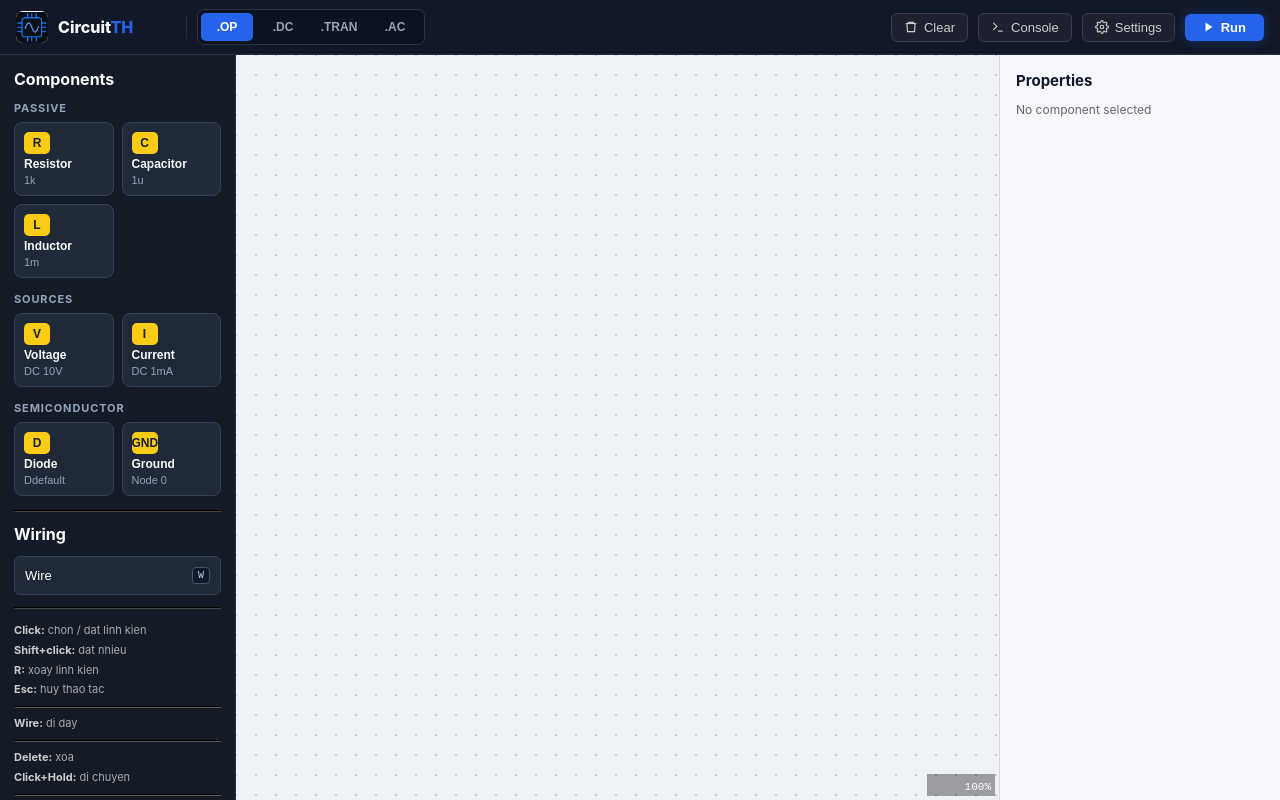
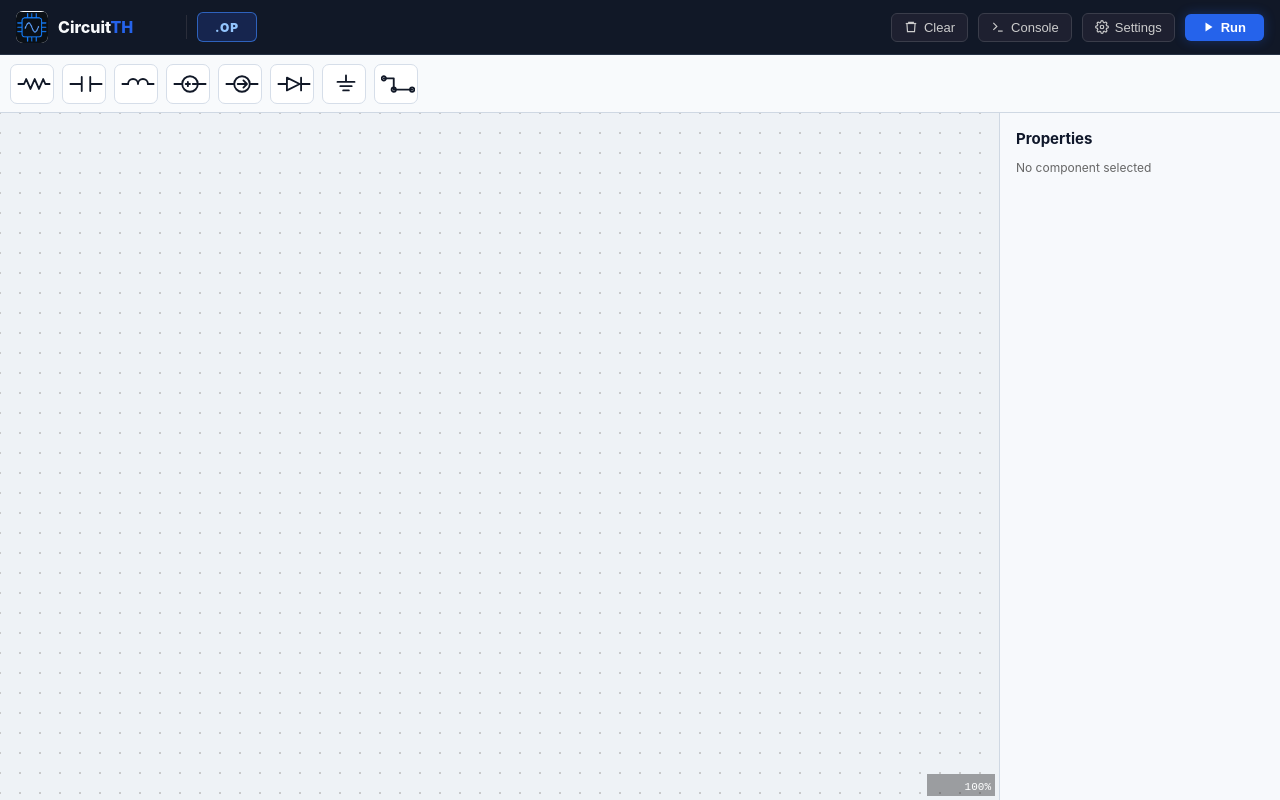
Before and after one commit to pong-Nguyen/CircuitTH, a React (Vite) app: page / in a window 1280 px wide. Built offline with nearby package versions, Linux system fonts and the light colour scheme.

Commit message:
Add files via upload

```diff
--- a/src/App.tsx
+++ b/src/App.tsx
@@ -165,9 +165,9 @@ export default function App() {
         onClear={clearSchematic}
       />
 
+      <Sidebar selectedTool={selectedTool} setSelectedTool={setSelectedTool} />
+
       <div className="content">
-        <Sidebar selectedTool={selectedTool} setSelectedTool={setSelectedTool} />
-
         <div className="main">
           <div style={{ flex: 1, minHeight: 0, display: 'flex', flexDirection: 'column', position: 'relative' }}>
             <div style={{ flex: 1, minHeight: 0, display: 'flex' }}>
--- a/src/components/Sidebar.tsx
+++ b/src/components/Sidebar.tsx
@@ -3,84 +3,108 @@ interface Props {
   setSelectedTool: (tool: string | null) => void;
 }
 
-const componentGroups = [
-  {
-    title: 'Passive',
-    items: [
-      { type: 'R', name: 'Resistor', hint: '1k' },
-      { type: 'C', name: 'Capacitor', hint: '1u' },
-      { type: 'L', name: 'Inductor', hint: '1m' },
-    ],
-  },
-  {
-    title: 'Sources',
-    items: [
-      { type: 'V', name: 'Voltage', hint: 'DC 10V' },
-      { type: 'I', name: 'Current', hint: 'DC 1mA' },
-    ],
-  },
-  {
-    title: 'Semiconductor',
-    items: [
-      { type: 'D', name: 'Diode', hint: 'Ddefault' },
-      { type: 'GND', name: 'Ground', hint: 'Node 0' },
-    ],
-  },
+type ToolId = 'R' | 'C' | 'L' | 'V' | 'I' | 'D' | 'GND' | 'wire';
+
+const tools: Array<{ type: ToolId; name: string; shortcut?: string }> = [
+  { type: 'R', name: 'Resistor' },
+  { type: 'C', name: 'Capacitor' },
+  { type: 'L', name: 'Inductor' },
+  { type: 'V', name: 'Voltage Source' },
+  { type: 'I', name: 'Current Source' },
+  { type: 'D', name: 'Diode' },
+  { type: 'GND', name: 'Ground' },
+  { type: 'wire', name: 'Wire', shortcut: 'W' },
 ];
 
+function ToolIcon({ type }: { type: ToolId }) {
+  if (type === 'R') {
+    return (
+      <svg viewBox="0 0 48 32" aria-hidden="true">
+        <path d="M2 16h8l3-7 6 14 6-14 6 14 6-14 3 7h6" />
+      </svg>
+    );
+  }
+
+  if (type === 'C') {
+    return (
+      <svg viewBox="0 0 48 32" aria-hidden="true">
+        <path d="M2 16h16M30 16h16M18 6v20M30 6v20" />
+      </svg>
+    );
+  }
+
+  if (type === 'L') {
+    return (
+      <svg viewBox="0 0 48 32" aria-hidden="true">
+        <path d="M2 16h8M38 16h8" />
+        <path d="M10 16a7 7 0 0 1 14 0M24 16a7 7 0 0 1 14 0" />
+      </svg>
+    );
+  }
+
+  if (type === 'V') {
+    return (
+      <svg viewBox="0 0 48 32" aria-hidden="true">
+        <path d="M2 16h10M36 16h10" />
+        <circle cx="24" cy="16" r="11" />
+        <path d="M18 16h6M21 13v6M28 16h5" />
+      </svg>
+    );
+  }
+
+  if (type === 'I') {
+    return (
+      <svg viewBox="0 0 48 32" aria-hidden="true">
+        <path d="M2 16h10M36 16h10" />
+        <circle cx="24" cy="16" r="11" />
+        <path d="M18 16h12M26 11l5 5-5 5" />
+      </svg>
+    );
+  }
+
+  if (type === 'D') {
+    return (
+      <svg viewBox="0 0 48 32" aria-hidden="true">
+        <path d="M2 16h12M34 16h12M14 7v18l18-9-18-9ZM34 7v18" />
+      </svg>
+    );
+  }
+
+  if (type === 'GND') {
+    return (
+      <svg viewBox="0 0 48 32" aria-hidden="true">
+        <path d="M24 4v9M12 13h24M16 19h16M20 25h8" />
+      </svg>
+    );
+  }
+
+  return (
+    <svg viewBox="0 0 48 32" aria-hidden="true">
+      <path d="M4 8h14v16h26" />
+      <circle cx="4" cy="8" r="3" />
+      <circle cx="18" cy="24" r="3" />
+      <circle cx="44" cy="24" r="3" />
+    </svg>
+  );
+}
+
 export default function Sidebar({ selectedTool, setSelectedTool }: Props) {
-  function toggle(tool: string) {
+  function toggle(tool: ToolId) {
     setSelectedTool(selectedTool === tool ? null : tool);
   }
 
   return (
-    <div className="sidebar">
-      <h2>Components</h2>
-
-      {componentGroups.map(group => (
-        <section className="componentGroup" key={group.title}>
-          <h3>{group.title}</h3>
-          <div className="componentGrid">
-            {group.items.map(item => (
-              <button
-                key={item.type}
-                className={selectedTool === item.type ? 'componentTile activeTool' : 'componentTile'}
-                onClick={() => toggle(item.type)}
-                title={`${item.name} (${item.type})`}
-              >
-                <span className="componentSymbol">{item.type}</span>
-                <span className="componentName">{item.name}</span>
-                <span className="componentHint">{item.hint}</span>
-              </button>
-            ))}
-          </div>
-        </section>
+    <div className="componentBar" aria-label="Component tools">
+      {tools.map(tool => (
+        <button
+          key={tool.type}
+          className={selectedTool === tool.type ? 'schematicTool activeTool' : 'schematicTool'}
+          onClick={() => toggle(tool.type)}
+          title={tool.shortcut ? `${tool.name} (${tool.shortcut})` : tool.name}
+        >
+          <ToolIcon type={tool.type} />
+        </button>
       ))}
-
-      <hr style={{ borderColor: '#444', margin: '12px 0' }} />
-      <h2>Wiring</h2>
-      <button className={selectedTool === 'wire' ? 'wireButton activeTool' : 'wireButton'} onClick={() => toggle('wire')}>
-        <span>Wire</span>
-        <kbd>W</kbd>
-      </button>
-
-      <hr style={{ borderColor: '#444', margin: '12px 0' }} />
-      <div style={{ fontSize: '11px', color: '#aaa', lineHeight: '1.8' }}>
-        <b style={{ color: '#ccc' }}>Click:</b> chon / dat linh kien<br />
-        <b style={{ color: '#ccc' }}>Shift+click:</b> dat nhieu<br />
-        <b style={{ color: '#ccc' }}>R:</b> xoay linh kien<br />
-        <b style={{ color: '#ccc' }}>Esc:</b> huy thao tac<br />
-        <hr style={{ borderColor: '#555', margin: '6px 0' }} />
-        <b style={{ color: '#ccc' }}>Wire:</b> di day<br />
-        <hr style={{ borderColor: '#555', margin: '6px 0' }} />
-        <b style={{ color: '#ccc' }}>Delete:</b> xoa<br />
-        <b style={{ color: '#ccc' }}>Click+Hold:</b> di chuyen<br />
-        <hr style={{ borderColor: '#555', margin: '6px 0' }} />
-        <b style={{ color: '#22cc88' }}>Scroll:</b> zoom tai con tro<br />
-        <b style={{ color: '#22cc88' }}>Keo nen:</b> di chuyen vung nhin<br />
-        <b style={{ color: '#22cc88' }}>Ctrl+ +/-:</b> zoom giua man hinh<br />
-        <b style={{ color: '#22cc88' }}>Ctrl+0:</b> reset view
-      </div>
     </div>
   );
 }
--- a/src/components/Toolbar.tsx
+++ b/src/components/Toolbar.tsx
@@ -126,17 +126,6 @@ export default function Toolbar({
     whiteSpace: 'nowrap',
   };
 
-  const quickMode = (mode: SimConfig['mode']) => (
-    <button
-      key={mode}
-      className={config.mode === mode ? 'modeButton active' : 'modeButton'}
-      onClick={() => onConfigChange({ ...config, mode })}
-      title={`Use ${mode.toUpperCase()} analysis`}
-    >
-      .{mode.toUpperCase()}
-    </button>
-  );
-
   return (
     <>
       {/* ── Toolbar ── */}
@@ -157,9 +146,9 @@ export default function Toolbar({
 
         <div style={{ width: 1, height: 24, background: '#2a2d3a', flexShrink: 0 }} />
 
-        <div className="modeSwitcher" aria-label="Simulation mode">
-          {(['op', 'dc', 'tran', 'ac'] as const).map(quickMode)}
-        </div>
+        <span className="modeStatus" title="Current simulation mode">
+          .{config.mode.toUpperCase()}
+        </span>
 
         <div style={{ flex: 1 }} />
 
--- a/src/index.css
+++ b/src/index.css
@@ -67,131 +67,63 @@ body {
   letter-spacing: 0;
 }
 
-.modeSwitcher {
+.modeStatus {
+  min-width: 58px;
+  height: 28px;
   display: inline-flex;
-  gap: 4px;
-  padding: 3px;
-  background: #0b1220;
-  border: 1px solid #2a3445;
-  border-radius: 7px;
+  align-items: center;
+  justify-content: center;
+  color: #93c5fd;
+  background: #1e3a8a66;
+  border: 1px solid #3b82f6aa;
+  border-radius: 6px;
+  font-size: 12px;
+  font-weight: 900;
+  letter-spacing: 0.08em;
 }
 
-.modeButton {
-  min-width: 52px;
-  height: 28px;
-  border: 0;
-  border-radius: 5px;
-  background: transparent;
-  color: #9ca3af;
-  cursor: pointer;
-  font-size: 12px;
-  font-weight: 800;
+.componentBar {
+  height: 58px;
+  display: flex;
+  align-items: center;
+  gap: 8px;
+  padding: 8px 10px;
+  box-sizing: border-box;
+  background: #f8fafc;
+  border-bottom: 1px solid #cfd8e3;
+  overflow-x: auto;
+  overflow-y: hidden;
+  flex-shrink: 0;
 }
 
-.modeButton:hover {
-  color: #e5e7eb;
-  background: #1f2937;
+.schematicTool {
+  width: 44px;
+  height: 40px;
+  display: inline-grid;
+  place-items: center;
+  flex: 0 0 auto;
+  border: 1px solid #d6dee9;
+  border-radius: 7px;
+  background: #ffffff;
+  color: #111827;
+  cursor: pointer;
+  transition: background 0.15s, border-color 0.15s, color 0.15s, transform 0.15s;
 }
 
-.modeButton.active {
-  background: #2563eb;
-  color: #fff;
+.schematicTool:hover {
+  background: #eef5ff;
+  border-color: #60a5fa;
+  color: #1d4ed8;
 }
 
-.sidebar {
-  width: 236px;
-  min-width: 236px;
-  max-width: 236px;
-  background: #141b26;
-  color: #f8fafc;
-  padding: 14px;
-  box-sizing: border-box;
-  overflow-y: auto;
-  flex-shrink: 0;
-  border-right: 1px solid #263244;
-}
-
-.sidebar h2 {
-  margin-top: 0;
-  font-size: 16px;
-  margin-bottom: 12px;
-}
-
-.componentGroup {
-  margin-bottom: 14px;
-}
-
-.componentGroup h3 {
-  margin: 0 0 7px;
-  color: #94a3b8;
-  font-size: 11px;
-  letter-spacing: 0.08em;
-  text-transform: uppercase;
-}
-
-.componentGrid {
-  display: grid;
-  grid-template-columns: 1fr 1fr;
-  gap: 8px;
-}
-
-.componentTile {
-  min-height: 74px;
-  display: grid !important;
-  grid-template-rows: auto auto auto;
-  align-content: center;
-  gap: 3px;
-  text-align: left;
-  margin: 0 !important;
-  padding: 9px !important;
-  background: #1f2937 !important;
-  border: 1px solid #334155 !important;
-  border-radius: 8px !important;
-}
-
-.componentTile:hover {
-  background: #273449 !important;
-  border-color: #64748b !important;
-}
-
-.componentSymbol {
-  display: inline-grid;
-  place-items: center;
-  width: 26px;
-  height: 22px;
-  border-radius: 5px;
-  color: #172033;
-  background: #facc15;
-  font-weight: 900;
-  font-size: 12px;
-}
-
-.componentName {
-  color: #f8fafc;
-  font-weight: 700;
-  font-size: 12px;
-}
-
-.componentHint {
-  color: #93a4ba;
-  font-size: 11px;
-}
-
-.wireButton {
-  display: flex !important;
-  align-items: center;
-  justify-content: space-between;
-  background: #1f2937 !important;
-  border: 1px solid #334155 !important;
-}
-
-.wireButton kbd {
-  font-size: 10px;
-  color: #cbd5e1;
-  background: #0f172a;
-  border: 1px solid #475569;
-  border-radius: 4px;
-  padding: 2px 5px;
+.schematicTool svg {
+  width: 34px;
+  height: 24px;
+  fill: none;
+  stroke: currentColor;
+  stroke-width: 2.6;
+  stroke-linecap: round;
+  stroke-linejoin: round;
 }
 
 .tool {
@@ -328,22 +260,3 @@ canvas {
   font-weight: bold;
   border-color: #60a5fa !important;
 }
-
-.sidebar button {
-  display: block;
-  width: 100%;
-  background: #333;
-  color: white;
-  padding: 10px;
-  margin-bottom: 8px;
-  border-radius: 6px;
-  cursor: pointer;
-  border: 2px solid transparent;
-  font-size: 13px;
-  transition: all 0.15s;
-}
-
-.sidebar button:hover {
-  background: #444;
-  border-color: #888;
-}
```
